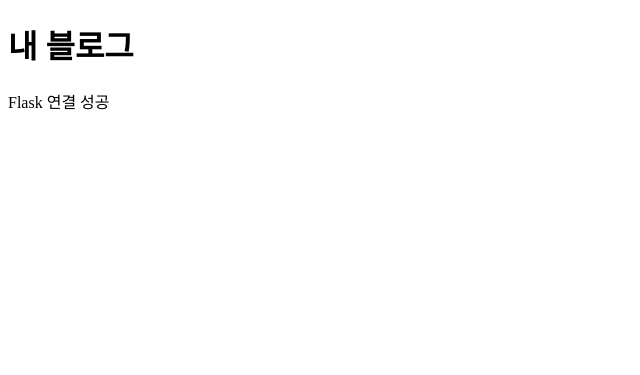
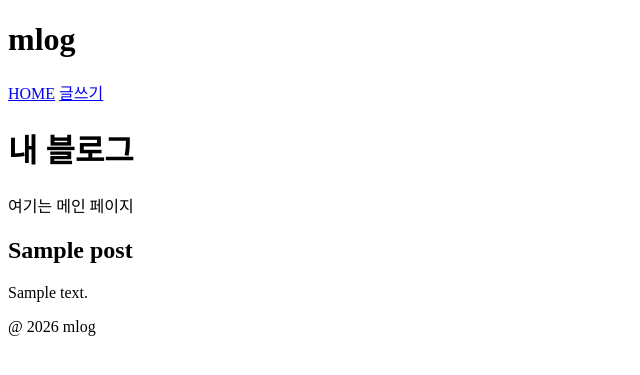
Before and after one commit to Jo-db/mlog, a Flask app: template templates/index.html in a window 1280 px wide. Shown: the top 375 px of the page, without its empty margins (0-640 px from the left). Run offline with Flask 3, Linux system fonts and the light colour scheme; the template is opened without the code that fills it: most values are stand-ins (such as "Sample title", 1, 10 or a date in 2020).

```diff
--- a/app.py
+++ b/app.py
@@ -4,15 +4,21 @@ app = Flask(__name__)
 
 @app.route('/')
 def index():
-    return render_template('index.html')
+    return render_template('index.html', posts=posts)
 
 @app.route('/write')
 def write():
     return render_template('write.html')
 
-@app.route('/post')
-def post():
-    return render_template('post.html')
+@app.route('/post/<int:index>')
+def post(index):
+    post = posts[index]
+    return render_template('post.html', post=post)
+
+posts = [
+    {'title': '첫 번째 글','content': '이것은 첫 번째 글의 내용입니다.'},
+    {'title': '두 번째 글','content': '이것은 두 번째 글의 내용입니다.'},
+]
 
 
 if __name__ == '__main__':
--- /dev/null
+++ b/templates/base.html
@@ -0,0 +1,27 @@
+<!DOCTYPE html>
+<html lang="ko">
+<head>
+    <meta charset="UTF-8">
+    <meta name="viewport" content="width=device-width, initial-scale=1.0">
+    <title>mlog</title>
+    <link rel="stylesheet" href="/static/style.css">
+</head>
+<body>
+
+<header>
+    <h1>mlog</h1>
+    <nav>
+        <a href="/">HOME</a>
+        <a href="/write">글쓰기</a>
+    </nav>
+</header>
+
+<main>
+    {% block content %}{% endblock %}
+</main>
+
+<footer>
+    <p>@ 2026 mlog</p>
+</footer>
+</body>
+</html>
--- a/templates/index.html
+++ b/templates/index.html
@@ -1,12 +1,13 @@
-<!DOCTYPE html>
-<html lang="ko">
-<head>
-    <meta charset="UTF-8">
-    <meta name="viewport" content="width=device-width, initial-scale=1.0">
-    <title>Document</title>
-</head>
-<body>
-    <h1>내 블로그</h1>
-    <p>Flask 연결 성공</p>
-</body>
-</html>
+{% extends "base.html" %}
+
+
+{% block content %}
+
+<h1>내 블로그</h1>
+<p>여기는 메인 페이지</p>
+{% for post in posts %}
+    <h2>{{ post.title }}</h2>
+    <p>{{ post.content }}</p>
+{% endfor %}
+
+{% endblock %}
--- a/templates/write.html
+++ b/templates/write.html
@@ -1,3 +1,7 @@
+
+{% extends "base.html" %}
+
+{% block content %}
 <h1>글쓰기</h1>
 <form>
     <input type="text" placeholder="제목">
@@ -5,3 +9,4 @@
     <button type="submit">저장</button>
 </form>
 <a href="/">홈으로</a>
+{% endblock %}
```
Also changed, not shown: templates/post.html (+11 -3 lines).
